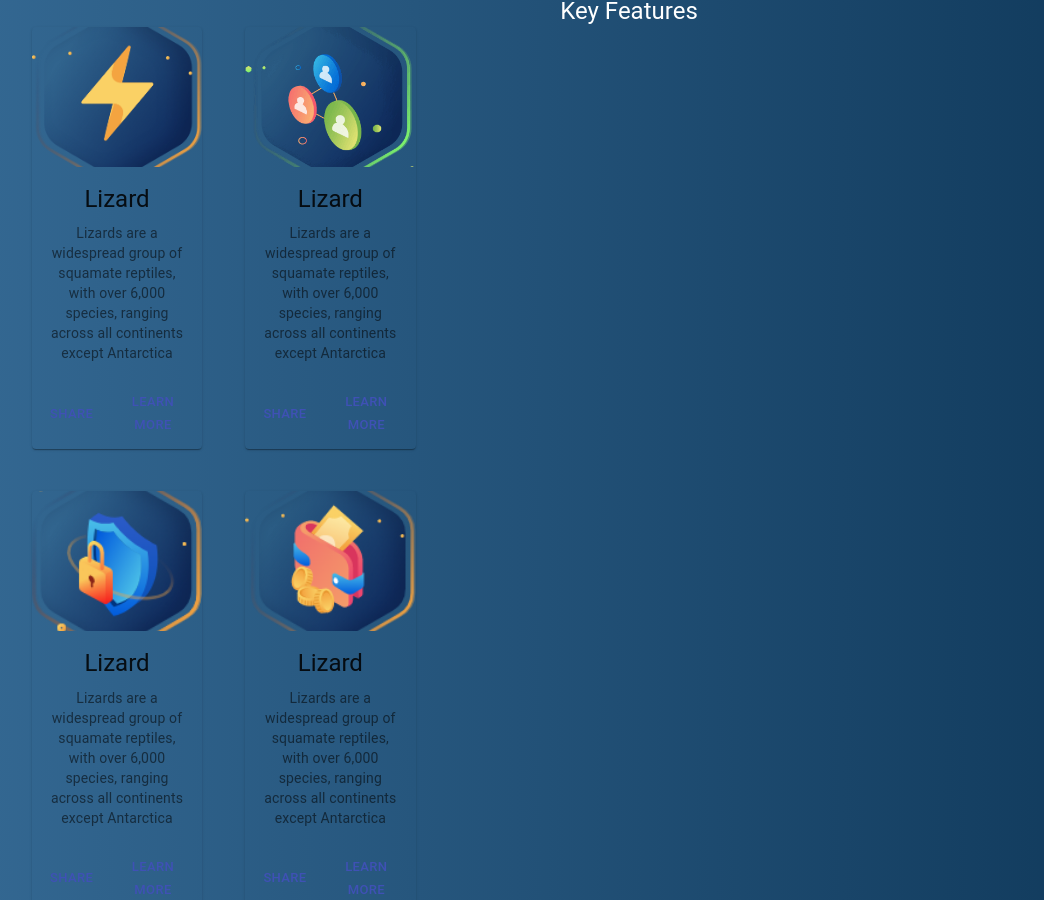
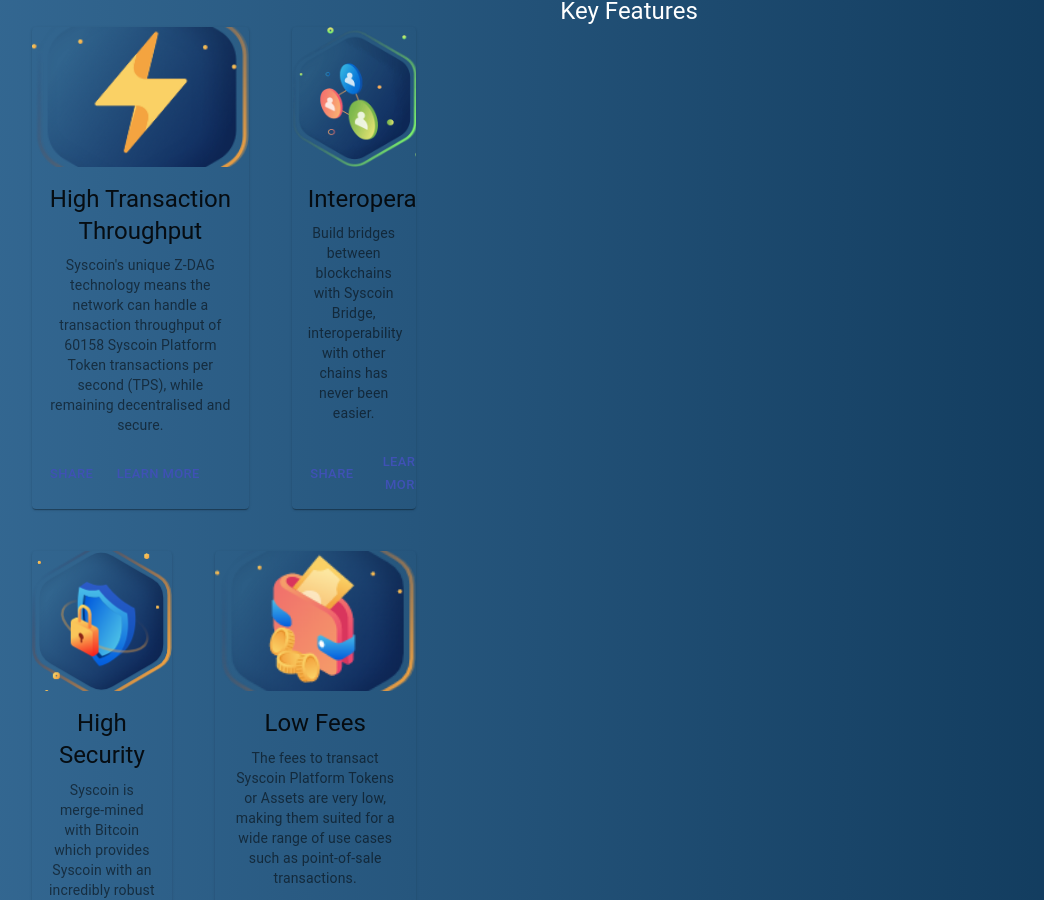
Before and after one commit to Muddi00seven/Project-4B-Bootcamp, a React (Create React App) app: page / in a window 1280 px wide. Shown: the part 1019-1919 px from the top of the page, without its empty margins (11-1055 px from the left). Built offline with nearby package versions, Linux system fonts and the light colour scheme.

Commit message:
Cards Content Updated

```diff
--- a/src/Components/Sections/SecondSection/Cards/Card.js
+++ b/src/Components/Sections/SecondSection/Cards/Card.js
@@ -40,11 +40,11 @@
         />
         <CardContent>
           <Typography gutterBottom variant="h5" component="h2">
-            Lizard
+          High Transaction Throughput
           </Typography>
           <Typography variant="body2" color="textSecondary" component="p">
-            Lizards are a widespread group of squamate reptiles, with over 6,000 species, ranging
-            across all continents except Antarctica
+          Syscoin's unique Z-DAG technology means the network can handle a transaction throughput of
+          60158 Syscoin Platform Token transactions per second (TPS), while remaining decentralised and secure.
           </Typography>
         </CardContent>
       </CardActionArea>
@@ -71,11 +71,12 @@
         />
         <CardContent>
           <Typography gutterBottom variant="h5" component="h2">
-            Lizard
+          Interoperability
           </Typography>
           <Typography variant="body2" color="textSecondary" component="p">
-            Lizards are a widespread group of squamate reptiles, with over 6,000 species, ranging
-            across all continents except Antarctica
+          Build bridges between blockchains with Syscoin Bridge,
+           interoperability with other chains has never been easier.
+
           </Typography>
         </CardContent>
       </CardActionArea>
@@ -104,11 +105,11 @@
         />
         <CardContent>
           <Typography gutterBottom variant="h5" component="h2">
-            Lizard
+          High Security
           </Typography>
           <Typography variant="body2" color="textSecondary" component="p">
-            Lizards are a widespread group of squamate reptiles, with over 6,000 species, ranging
-            across all continents except Antarctica
+          Syscoin is merge-mined with
+          Bitcoin which provides Syscoin with an incredibly robust and secure network.
           </Typography>
         </CardContent>
       </CardActionArea>
@@ -135,11 +136,12 @@
         />
         <CardContent>
           <Typography gutterBottom variant="h5" component="h2">
-            Lizard
+          Low Fees
+
           </Typography>
           <Typography variant="body2" color="textSecondary" component="p">
-            Lizards are a widespread group of squamate reptiles, with over 6,000 species, ranging
-            across all continents except Antarctica
+          The fees to transact Syscoin Platform Tokens or Assets are very low, making them
+          suited for a wide range of use cases such as point-of-sale transactions.
           </Typography>
         </CardContent>
       </CardActionArea>
```
